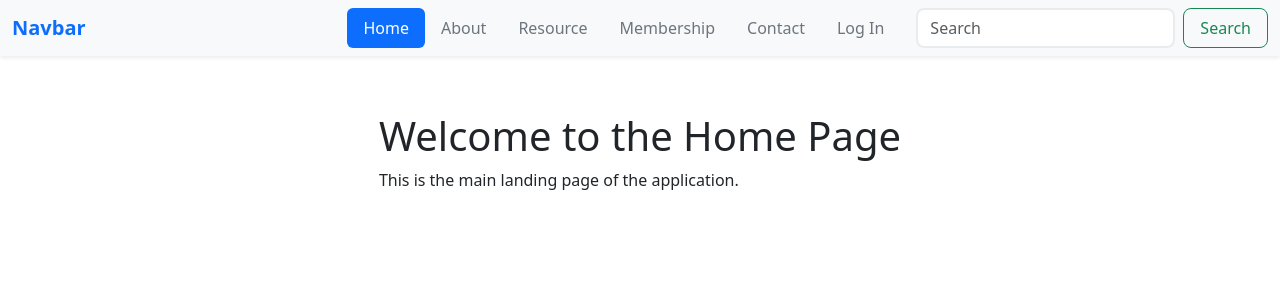
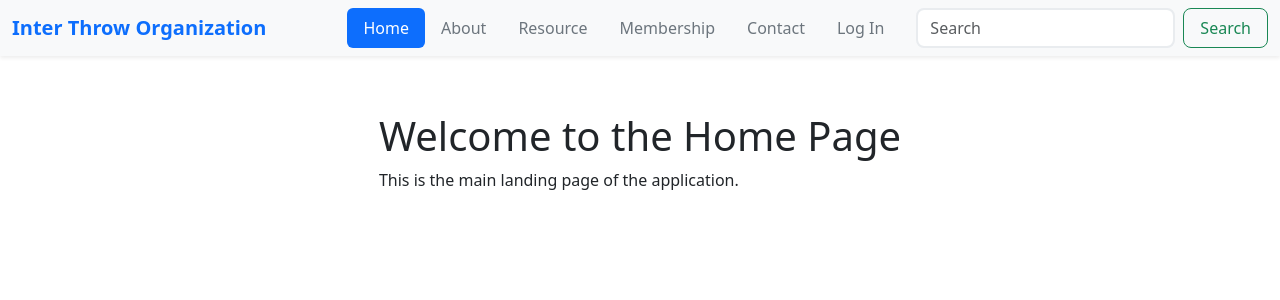
Before and after one commit to zxuu0176/FIT5032-Assignment, a Vue app in the folder basic-web-application/: page / in a window 1280 px wide. Shown: the top 300 px of the page. Built offline with nearby package versions, Linux system fonts and the light colour scheme.

Commit message:
Modified the name of the organization

```diff
--- a/basic-web-application/src/components/NavBar.vue
+++ b/basic-web-application/src/components/NavBar.vue
@@ -1,7 +1,7 @@
 <template>
   <nav class="navbar navbar-expand-lg fixed-top bg-light shadow-sm">
     <div class="container-fluid">
-      <a class="navbar-brand fw-bold text-primary" href="/">Navbar</a>
+      <a class="navbar-brand fw-bold text-primary" href="/">Inter Throw Organization</a>
 
       <button
         class="navbar-toggler"
```
